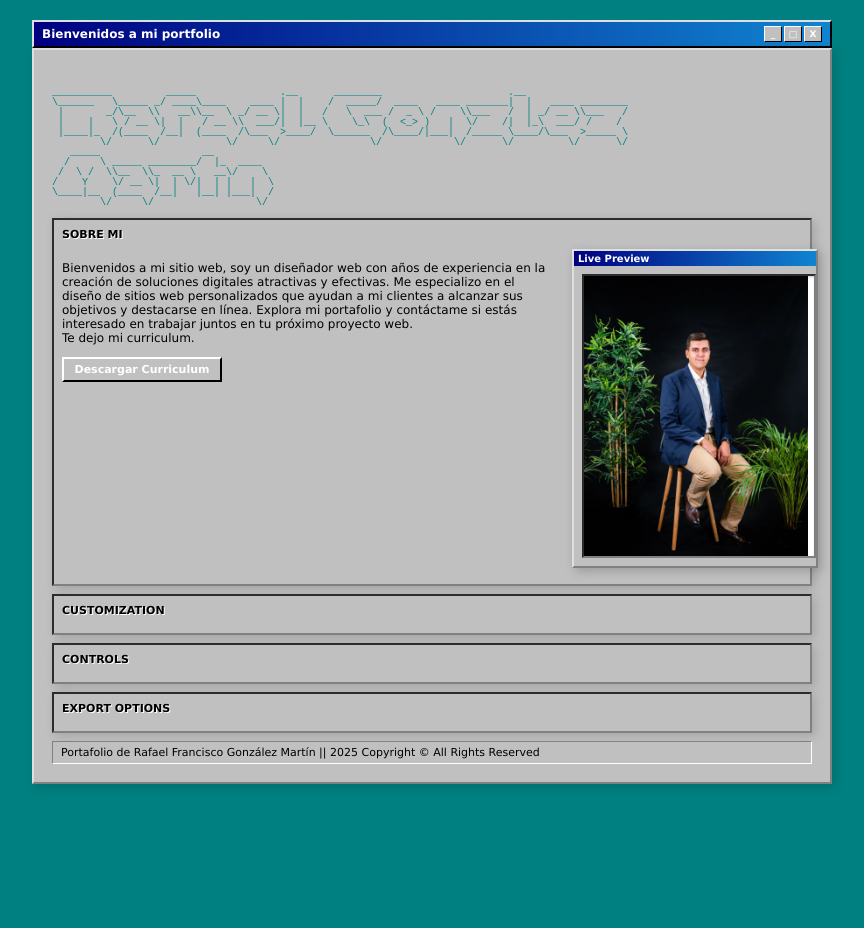
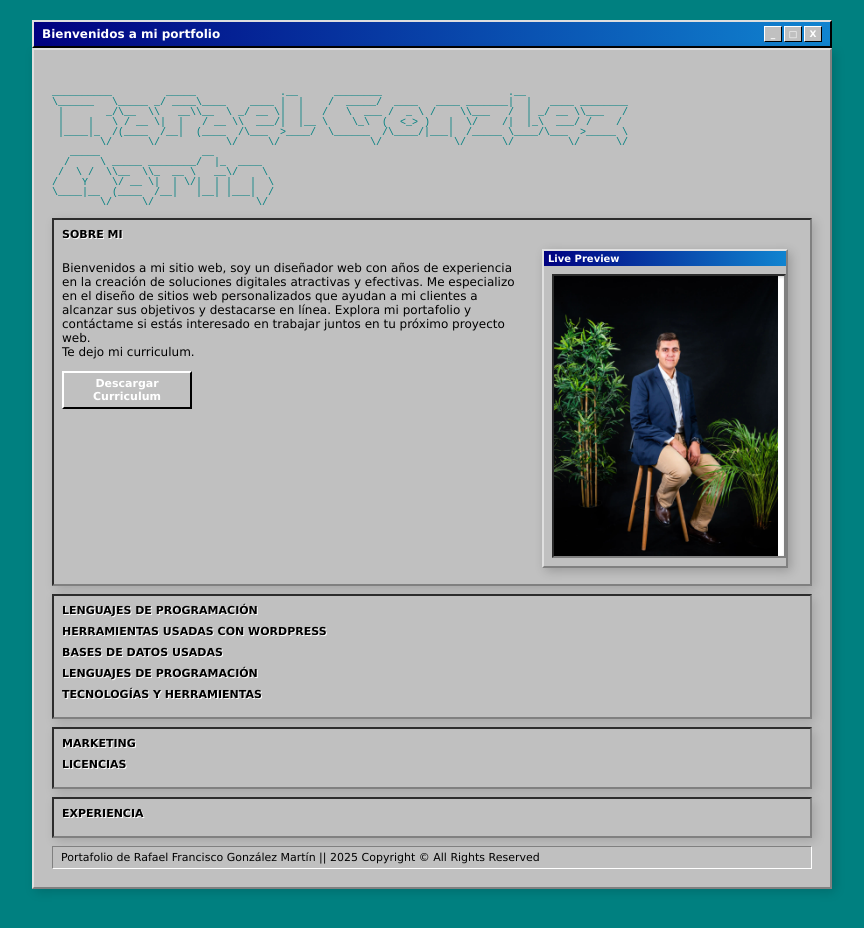
Before and after one commit to rafael2347/Portfolio-personal, a plain HTML site: page index.html in a window 1280 px wide. Shown: the whole page, without its empty margins (208-1072 px from the left). Before the commit the page ends 824 px from the top, so only its background shows below. Drawn offline with Linux system fonts and the light colour scheme.

Commit message:
Implementación de partes del portfolio

```diff
--- a/index.html
+++ b/index.html
@@ -51,12 +51,12 @@ __________         _____              .__      ________                     .__
 
                             </p>
                             <div class="button" >
-                                <a href="./Curriculum/Curriculim_Rafael_Gonzalez.pdf" target="_blank">Descargar Curriculum</a>
+                                <a class="cambioCursor" href="./Curriculum/Curriculim_Rafael_Gonzalez.pdf" target="_blank">Descargar Curriculum</a>
                             </div>
                         </div>
 
                         <!-- Foto alineada a la derecha -->
-                        <div style="width: 230px;">
+                        <div style="width: 260px;">
                             <div class="preview-window">
                                 <div class="preview-title-bar">Live Preview</div>
                                 <div class="preview-content">
@@ -69,15 +69,20 @@ __________         _____              .__      ________                     .__
                 </div>
 
                 <div class="panel">
-                    <div class="panel-title">Customization</div>
+                    <div class="panel-title">Lenguajes de programación</div>
+                    <div class="panel-title">Herramientas usadas con wordpress</div>
+                    <div class="panel-title">Bases de datos usadas</div>
+                    <div class="panel-title">Lenguajes de programación</div>
+                    <div class="panel-title">Tecnologías y Herramientas</div>
                 </div>
 
                 <div class="panel">
-                    <div class="panel-title">Controls</div>
+                    <div class="panel-title">Marketing</div>
+                    <div class="panel-title">Licencias</div>
                 </div>
 
                 <div class="panel">
-                    <div class="panel-title">Export Options</div>
+                    <div class="panel-title">Experiencia</div>
                 </div>
 
                 <div class="status-bar">
--- a/styles.css
+++ b/styles.css
@@ -137,8 +137,11 @@ input[type="number"] {
     font-size: 11px;
     min-width: 80px;
     text-align: center;
+    cursor: url('./win-95-98/Cursor_15.cur'), auto;
 }
-
+.cambioCursor{
+    cursor: url('./win-95-98/Cursor_15.cur'), auto;
+}
 .button a {
   text-decoration: none;
   color: white;
```
